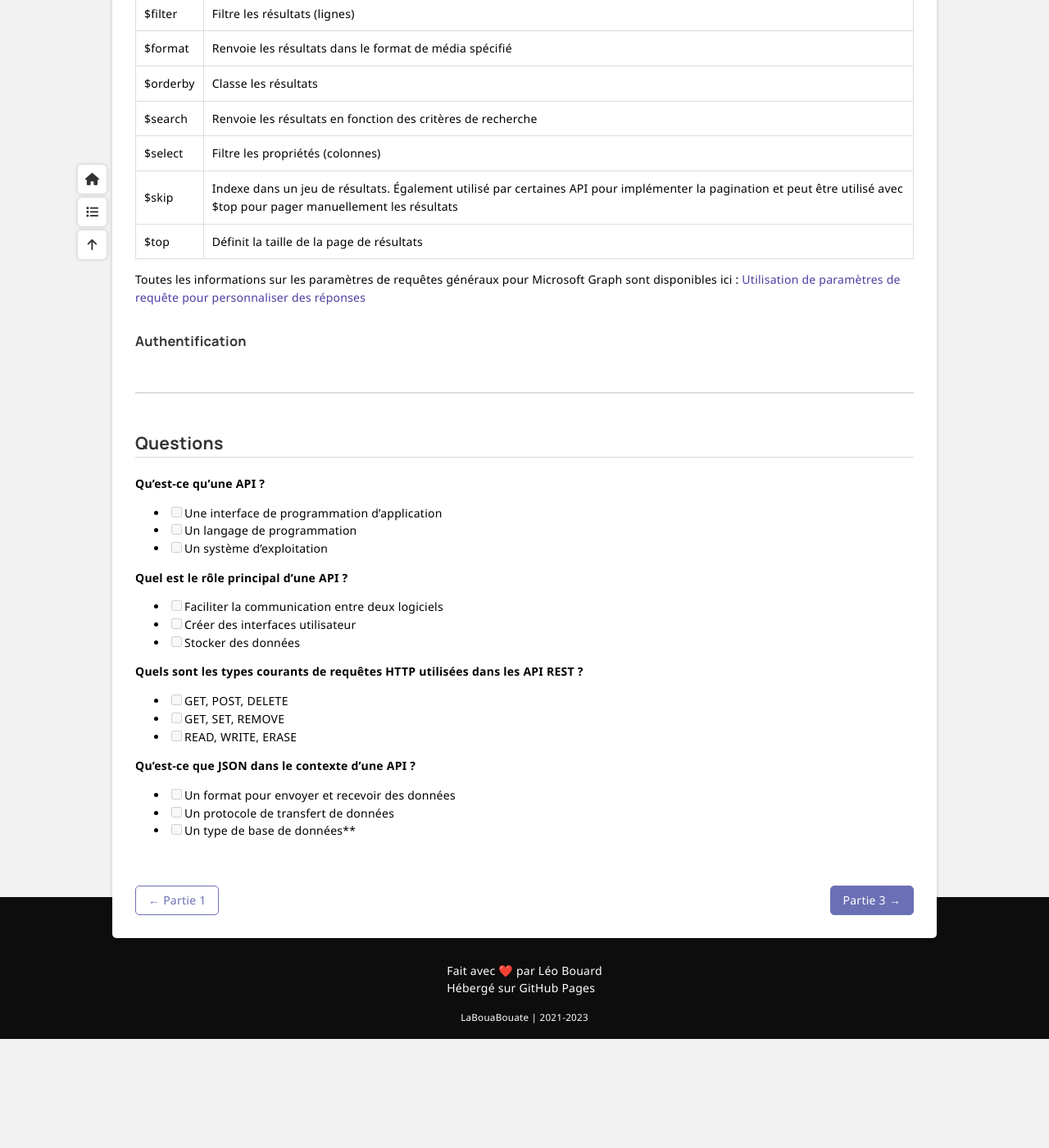
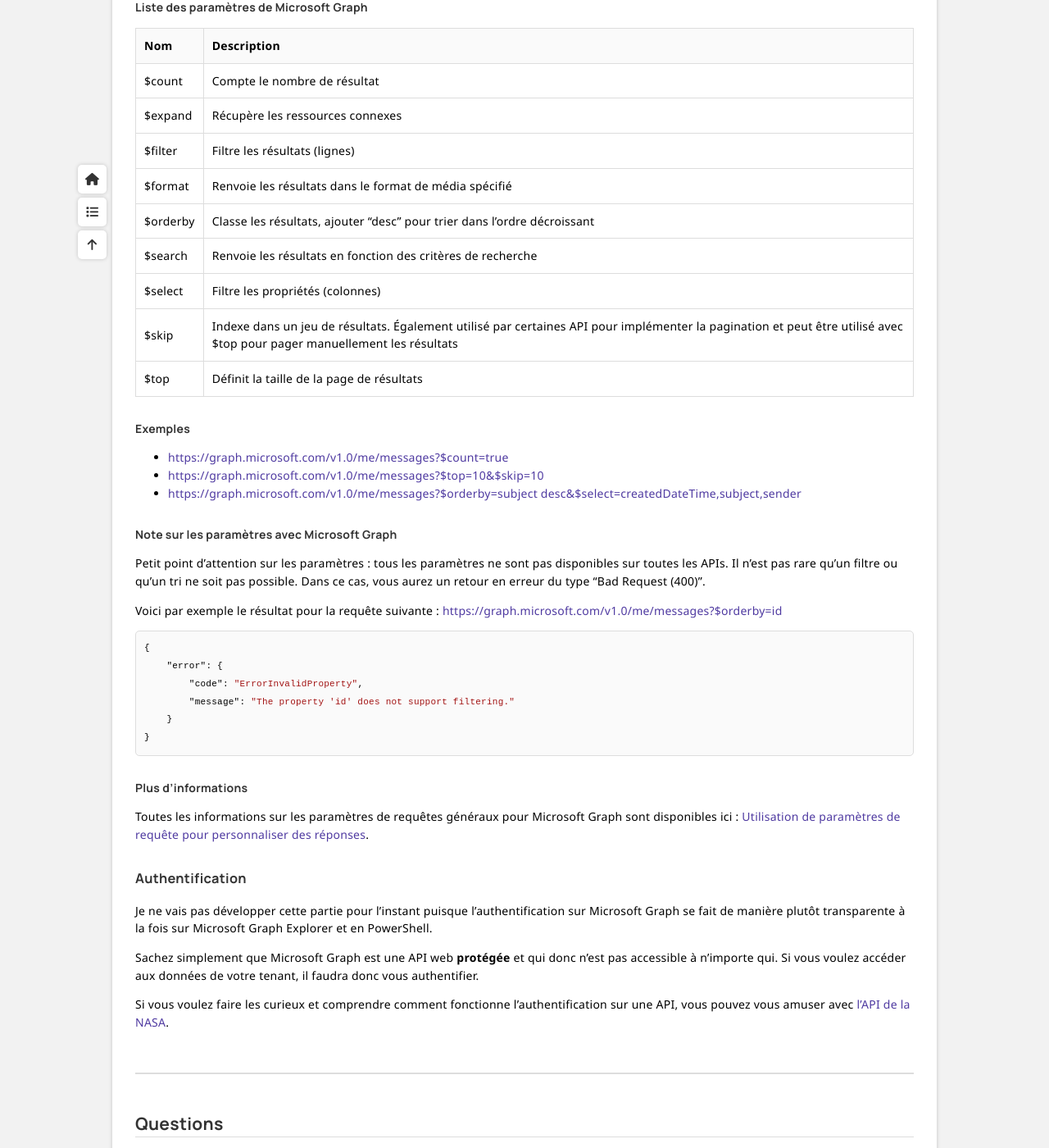
Before and after one commit to leobouard/leobouard.github.io, a Jekyll site: the page built from _posts/2023-09-17-cours-msgraph-002.md, in a window 1280 px wide and 1400 px high, scrolled down 1197 px. Shown: the whole window at 82% size. Built offline with Jekyll 4.4.1, drawn with Linux system fonts in a browser that asks for light colours; nearby versions of some CDN libraries; some web fonts are replaced; before the commit the page ends 2464 px from its top, so only the background shows below that; some of the changed text lies outside the part shown.

Commit message:
Update 2023-09-17-cours-msgraph-002.md

````diff
--- a/_posts/2023-09-17-cours-msgraph-002.md
+++ b/_posts/2023-09-17-cours-msgraph-002.md
@@ -19,6 +19,8 @@
 - la pagination
 - l'authentification
 
+**Vous pouvez à partir de maintenant faire vos tests directement sur le [Microsoft Graph Explorer](https://developer.microsoft.com/en-us/graph/graph-explorer)** sur le tenant fictif par défaut ou votre tenant de test.
+
 ### Pagination
 
 L'un des objectifs de n'importe quelle API est de pouvoir interagir avec de la donnée le plus rapidement possible. Pour cela, la plupart des API REST utilisent un principe de pagination : toutes les données ne sont pas disponibles dès la première requête : il va falloir faire défiler les pages.
@@ -39,23 +41,56 @@
 
 Pour éviter de demander de l'information qui ne nous est pas utile, on peut formater la donnée avant qu'elle nous soit envoyée. Pour cela on utilise donc les paramètres de requêtes. Ceux-ci vont nous permettre de trier, filtrer, compter ou formater de la donnée avant que celle-ci ne soit reçu. Cela permet donc d'améliorer grandement l'efficacité de nos requêtes.
 
-Les paramètres de requête vont se placer à la fin de notre URI
+Sur l'API Microsoft Graph, c'est la syntaxe OData qui est utilisé.
+
+Les paramètres peuvent se combiner entre-eux et se placent directement à la fin de l'URI de la requête. Le début du bloc des paramètres doit être indiqué par un `?` et l'enchainement de paramètres se fait avec le caractère `&`.
+
+#### Liste des paramètres de Microsoft Graph
 
 Nom |	Description
 --- | -----------
-$count | Récupère le nombre total de ressources correspondantes
+$count | Compte le nombre de résultat
 $expand	| Récupère les ressources connexes
 $filter	| Filtre les résultats (lignes)
 $format	| Renvoie les résultats dans le format de média spécifié
-$orderby | Classe les résultats
+$orderby | Classe les résultats, ajouter "desc" pour trier dans l'ordre décroissant
 $search | Renvoie les résultats en fonction des critères de recherche
 $select | Filtre les propriétés (colonnes)
 $skip | Indexe dans un jeu de résultats. Également utilisé par certaines API pour implémenter la pagination et peut être utilisé avec $top pour pager manuellement les résultats
 $top | Définit la taille de la page de résultats
 
-Toutes les informations sur les paramètres de requêtes généraux pour Microsoft Graph sont disponibles ici : [Utilisation de paramètres de requête pour personnaliser des réponses](https://learn.microsoft.com/graph/query-parameters)
+#### Exemples
+
+- <https://graph.microsoft.com/v1.0/me/messages?$count=true>
+- <https://graph.microsoft.com/v1.0/me/messages?$top=10&$skip=10>
+- <https://graph.microsoft.com/v1.0/me/messages?$orderby=subject desc&$select=createdDateTime,subject,sender>
+
+#### Note sur les paramètres avec Microsoft Graph
+
+Petit point d'attention sur les paramètres : tous les paramètres ne sont pas disponibles sur toutes les APIs. Il n'est pas rare qu'un filtre ou qu'un tri ne soit pas possible. Dans ce cas, vous aurez un retour en erreur du type "Bad Request (400)".
+
+Voici par exemple le résultat pour la requête suivante : <https://graph.microsoft.com/v1.0/me/messages?$orderby=id>
+
+```json
+{
+    "error": {
+        "code": "ErrorInvalidProperty",
+        "message": "The property 'id' does not support filtering."
+    }
+}
+```
+
+#### Plus d'informations
+
+Toutes les informations sur les paramètres de requêtes généraux pour Microsoft Graph sont disponibles ici : [Utilisation de paramètres de requête pour personnaliser des réponses](https://learn.microsoft.com/graph/query-parameters).
 
 ### Authentification
+
+Je ne vais pas développer cette partie pour l'instant puisque l'authentification sur Microsoft Graph se fait de manière plutôt transparente à la fois sur Microsoft Graph Explorer et en PowerShell.
+
+Sachez simplement que Microsoft Graph est une API web **protégée** et qui donc n'est pas accessible à n'importe qui. Si vous voulez accéder aux données de votre tenant, il faudra donc vous authentifier.
+
+Si vous voulez faire les curieux et comprendre comment fonctionne l'authentification sur une API, vous pouvez vous amuser avec [l'API de la NASA](https://api.nasa.gov/).
 
 ---
 
@@ -63,24 +98,24 @@
 
 **Qu’est-ce qu’une API ?**
 
-- [ ] Une interface de programmation d’application
+- [x] Une interface de programmation d’application
 - [ ] Un langage de programmation
 - [ ] Un système d’exploitation
 
 **Quel est le rôle principal d’une API ?**
 
-- [ ] Faciliter la communication entre deux logiciels
+- [x] Faciliter la communication entre deux logiciels
 - [ ] Créer des interfaces utilisateur
 - [ ] Stocker des données
 
 **Quels sont les types courants de requêtes HTTP utilisées dans les API REST ?**
 
-- [ ] GET, POST, DELETE
+- [x] GET, POST, DELETE
 - [ ] GET, SET, REMOVE
 - [ ] READ, WRITE, ERASE
 
 **Qu’est-ce que JSON dans le contexte d’une API ?**
 
-- [ ] Un format pour envoyer et recevoir des données
+- [x] Un format pour envoyer et recevoir des données
 - [ ] Un protocole de transfert de données
 - [ ] Un type de base de données**
````
